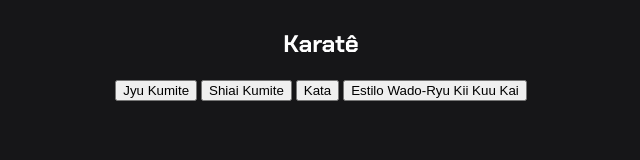
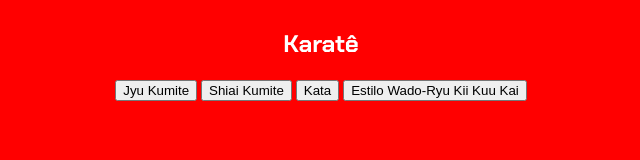
Before and after one commit to Gabrielmarshal/projeto-de-vida-3, a plain HTML site: page index.html in a window 1280 px wide. Shown: the whole page, without its empty margins (319-959 px from the left). Drawn offline with Linux system fonts and the light colour scheme.

Commit message:
commit change

```diff
--- a/style.css
+++ b/style.css
@@ -1,7 +1,7 @@
 @import url('https://fonts.googleapis.com/css?family=Chakra+Petch:wght@400;700&display=swap');
 
 :root {
-  --cor-de-fundo: #161618;
+  --cor-de-fundo: #ff0000;
   --verde: #6FFF57;
   --branco: #FFFFFF;
   --botao-ativo: #3A375E;
```
